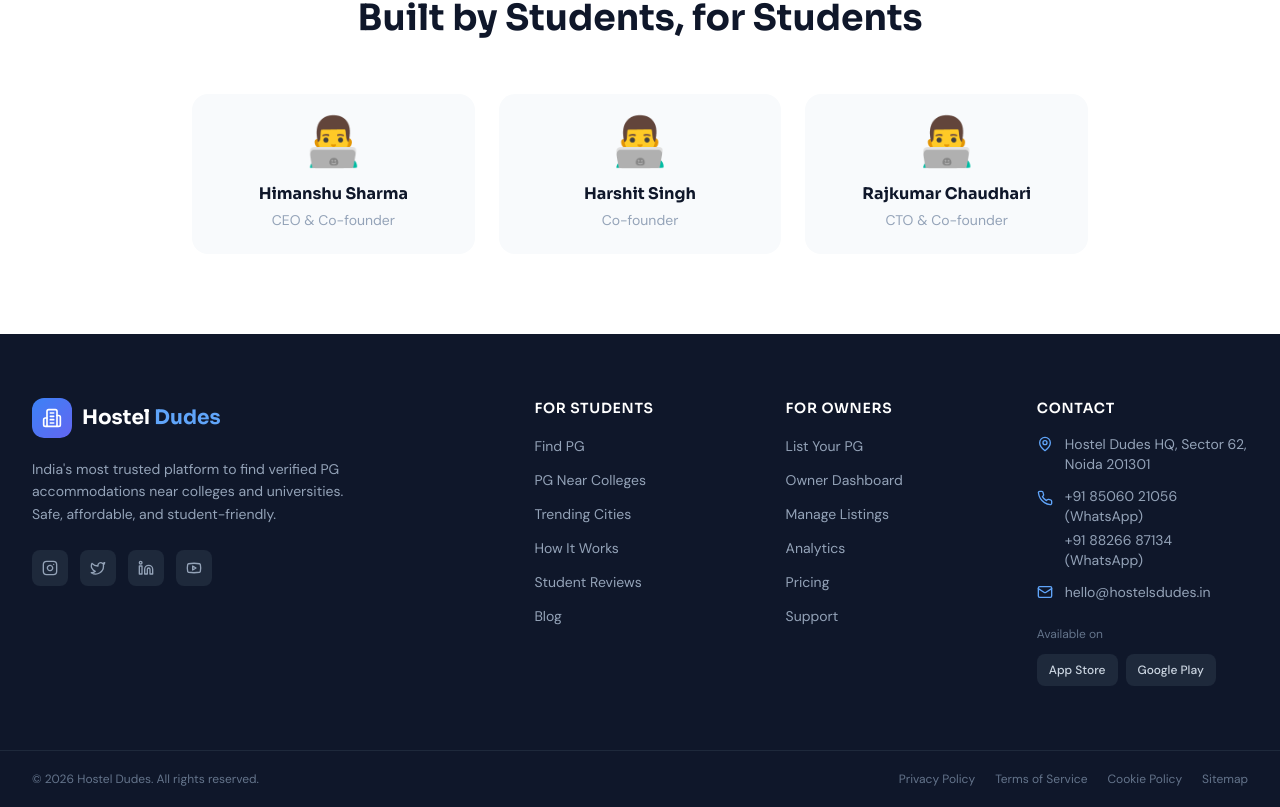
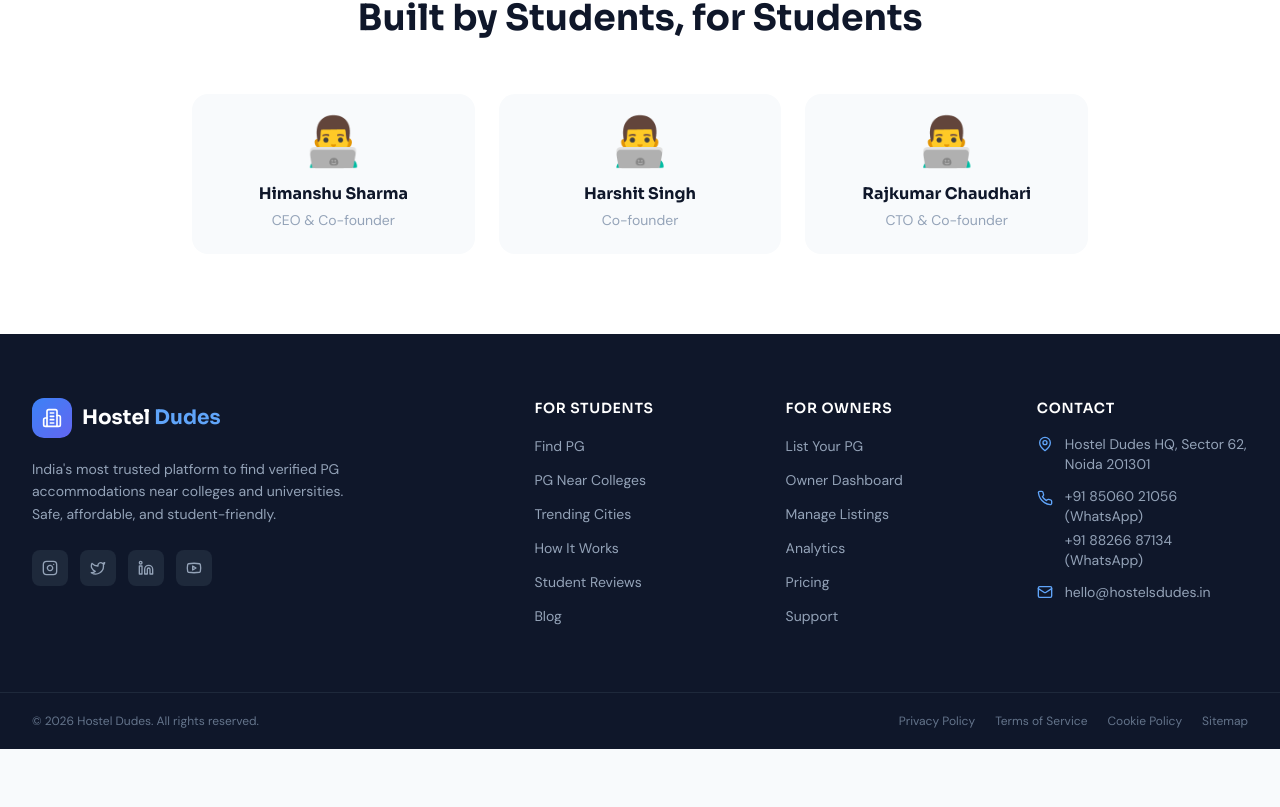
Before and after one commit to rajkumarchaudhari123/hostelsDudes, a Next.js app: page /about in a window 1280 px wide. Shown: the part 1597-2404 px from the top of the page. After the commit the page ends 2346 px from the top, so only its background shows below. Built offline with nearby package versions, Linux system fonts and the light colour scheme.

Commit message:
chore: remove App Store and Google Play buttons from footer

```diff
--- a/src/components/layout/Footer.tsx
+++ b/src/components/layout/Footer.tsx
@@ -107,13 +107,7 @@
                 <a href="mailto:hello@hostelsdudes.in" className="text-sm text-slate-400 hover:text-white transition-colors">hello@hostelsdudes.in</a>
               </li>
             </ul>
-            <div className="mt-6">
-              <p className="text-xs text-slate-500 mb-3">Available on</p>
-              <div className="flex gap-2">
-                <div className="bg-slate-800 rounded-lg px-3 py-2 text-xs text-slate-300 font-medium">App Store</div>
-                <div className="bg-slate-800 rounded-lg px-3 py-2 text-xs text-slate-300 font-medium">Google Play</div>
-              </div>
-            </div>
+
           </div>
         </div>
       </div>
```
